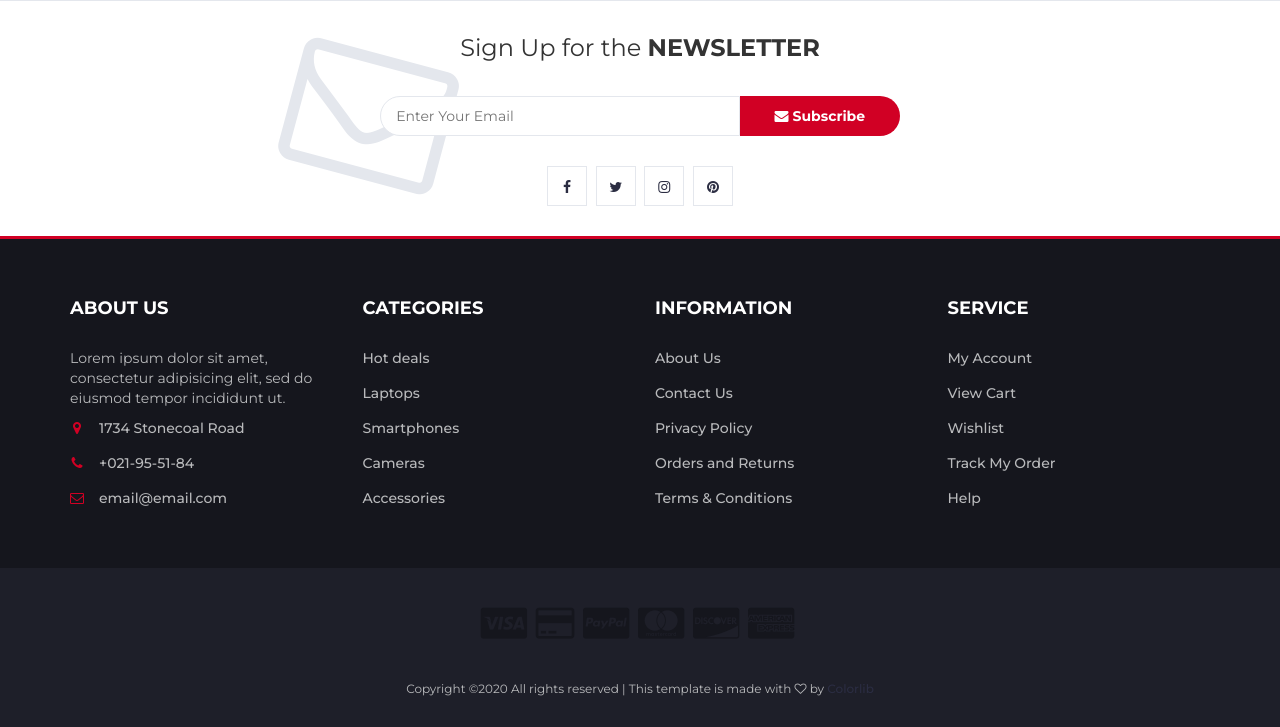
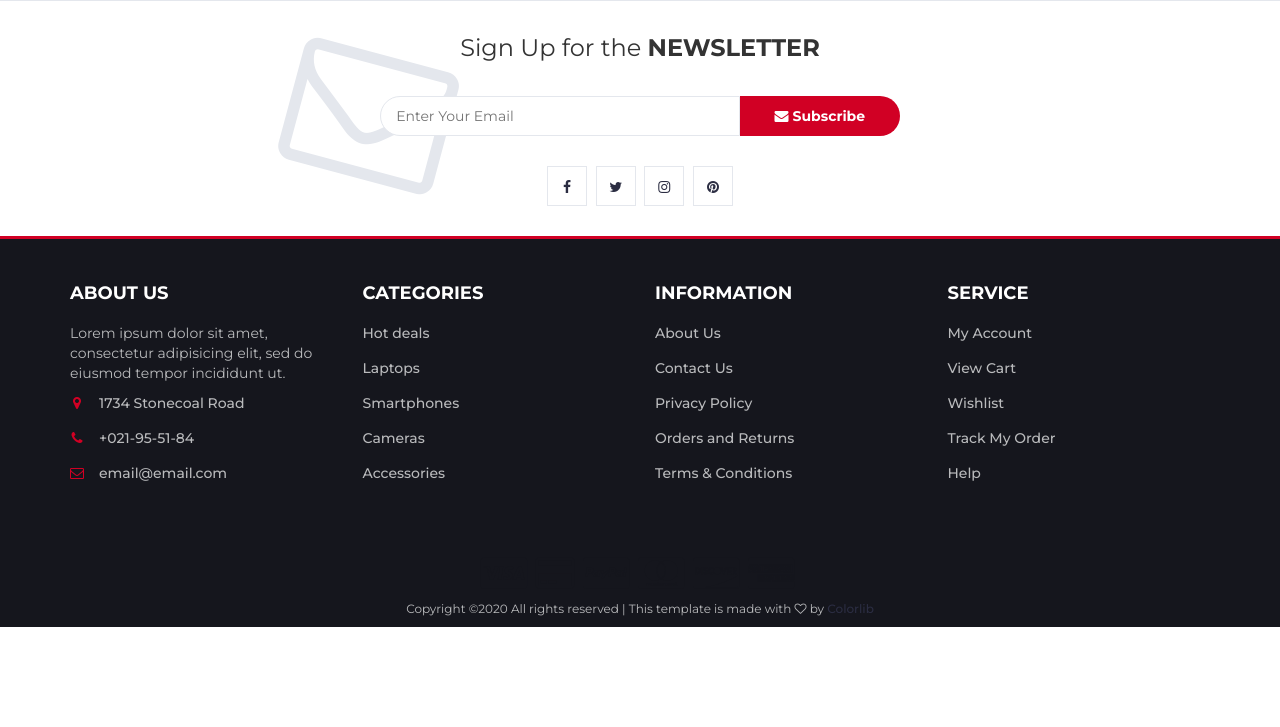
Before and after one commit to Emmanuel2525/Ecochivera, a PHP site: page /blank.html in a window 1280 px wide. Shown: the part 415-1142 px from the top of the page. After the commit the page ends 1042 px from the top, so only its background shows below. Run offline with PHP 8.4, Linux system fonts and the light colour scheme.

Commit message:
movi index y style
verificando las resolucion de las imagenes y acomode el footer (aun falta)

```diff
--- a/ecochivera/css/style.css
+++ b/ecochivera/css/style.css
@@ -2008,19 +2008,22 @@ textarea.input {
   color: #B9BABC;
 }
 
-#bottom-footer {
-  background: #1E1F29;
-}
+
+#bottom-footer.section{
+  padding-top: 20px;
+  padding-bottom: 10px;
+}
+
 
 .footer {
-  margin: 30px 0px;
+  margin: 15px 0px;
 }
 
 .footer .footer-title {
   color: #FFF;
   text-transform: uppercase;
   font-size: 18px;
-  margin: 0px 0px 30px;
+  margin: 0px 0px 20px;
 }
 
 .footer-links li+li {
@@ -2030,6 +2033,8 @@ textarea.input {
 .footer-links li a {
   color: #B9BABC;
 }
+
+
 
 .footer-links li i {
   margin-right: 15px;
@@ -2042,8 +2047,14 @@ textarea.input {
   color: #D10024;
 }
 
+
+#bottom-footer.section{
+  text-align: center;
+}
+
+
 .copyright {
-  margin-top: 30px;
+
   display: block;
   font-size: 12px;
 }
```
Also changed, not shown: ecochivera/index.html (+15 -30 lines).
